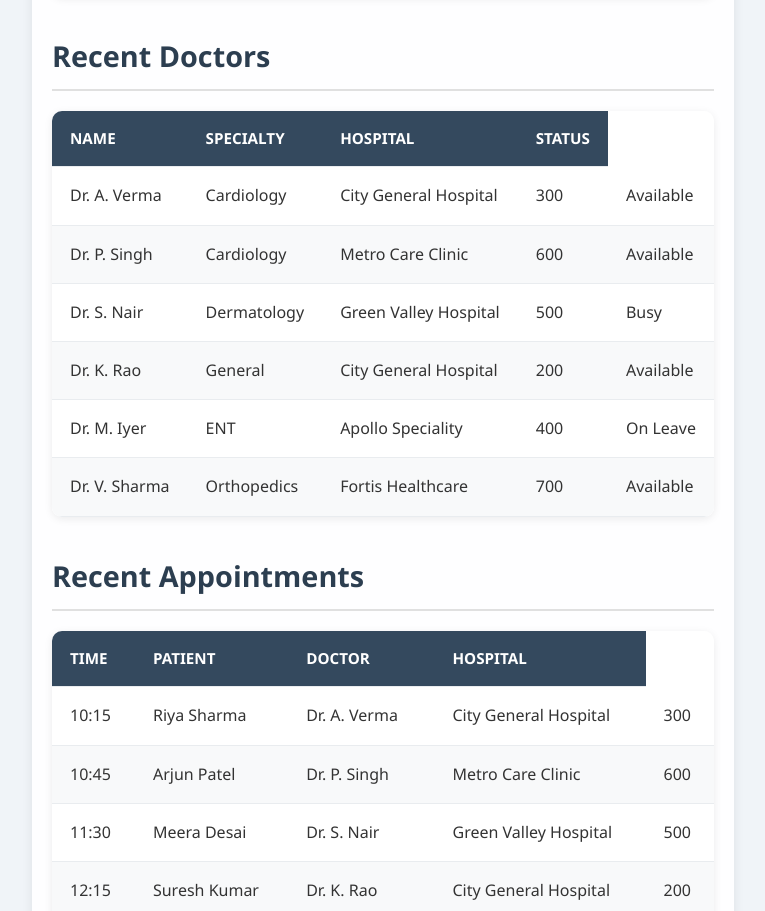
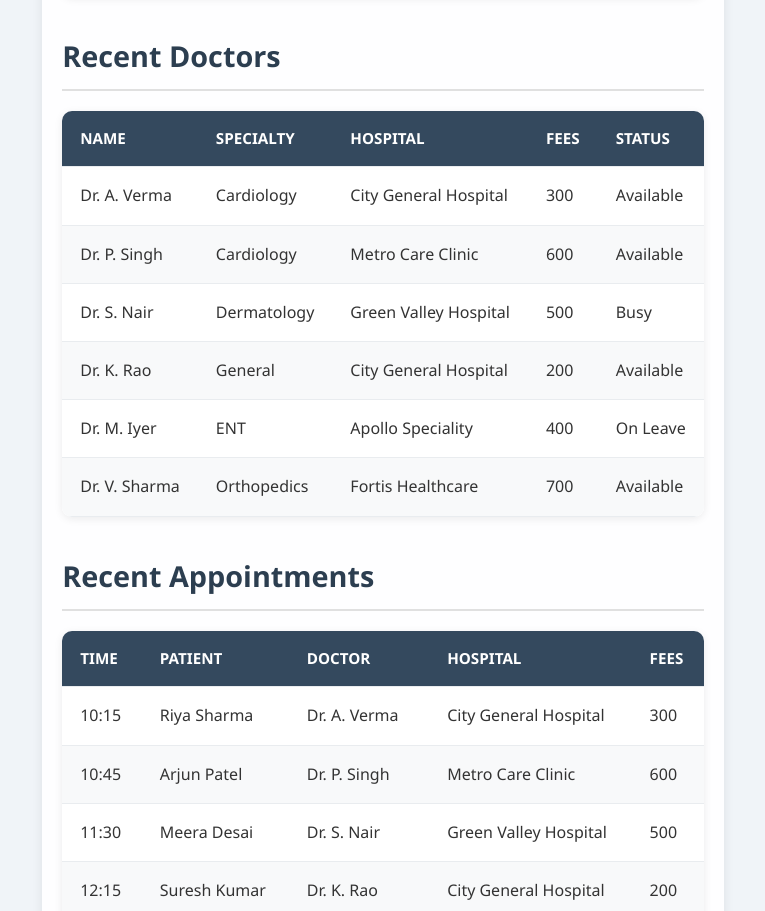
Before and after one commit to hacktivate69/QuickCure, a plain HTML site: page admin.html in a window 1280 px wide. Shown: the part 1786-2697 px from the top of the page, without its empty margins (257-1022 px from the left). Drawn offline with Linux system fonts and the light colour scheme; sample sign-in values are in the browser's storage.

Commit message:
Update admin.html

```diff
--- a/admin.html
+++ b/admin.html
@@ -88,6 +88,7 @@
             <th>Name</th>
             <th>Specialty</th>
             <th>Hospital</th>
+            <th>Fees</th>
             <th>Status</th>
           </tr>
         </thead>
@@ -103,7 +104,8 @@
             <th>Time</th>
             <th>Patient</th>
             <th>Doctor</th>
-            <th>Hospital</th>
+            <th>Hospital </th>
+            <th>Fees</th>
           </tr>
         </thead>
         <tbody id="appointmentTable">
@@ -119,4 +121,5 @@
     <p>© 2025 InstantDoc. Admin Panel.</p>
   </footer>
 </body>
+
 </html>
```
